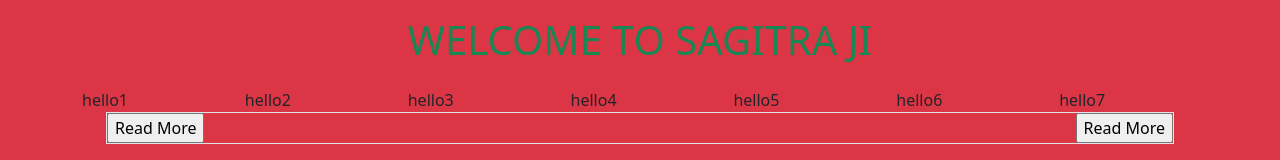
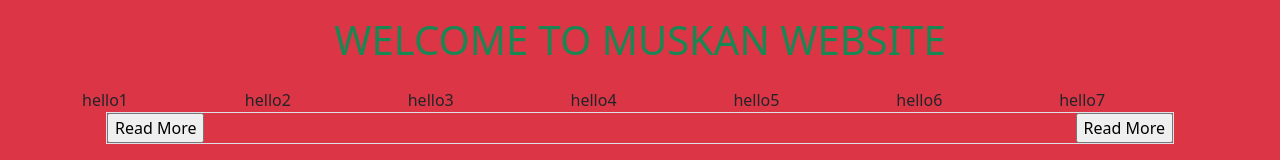
Before and after one commit to MUSKAN-SAGITRA/bootstrap, a plain HTML site: page index.html in a window 1280 px wide. Shown: the top 160 px of the page. Drawn offline with nearby package versions, Linux system fonts and the light colour scheme.

Commit message:
add new heading

```diff
--- a/index.html
+++ b/index.html
@@ -14,7 +14,7 @@
       <div class="container">
         <div class="row">
           <div class="col-12 text-center py-3 text-uppercase text-success">
-            <h1>Welcome to Sagitra ji</h1>
+            <h1>Welcome to Muskan Website</h1>
           </div>
       <div class="container">
         <div class="row">
```
